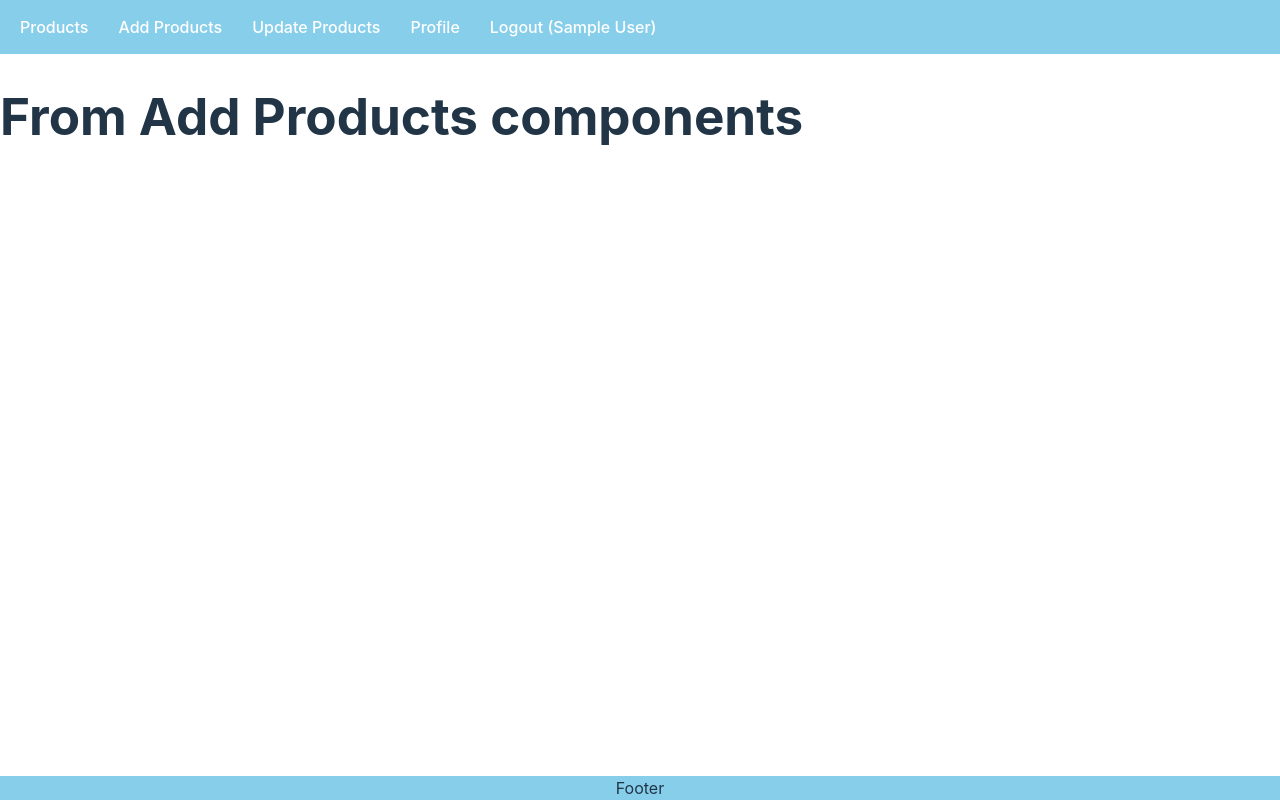
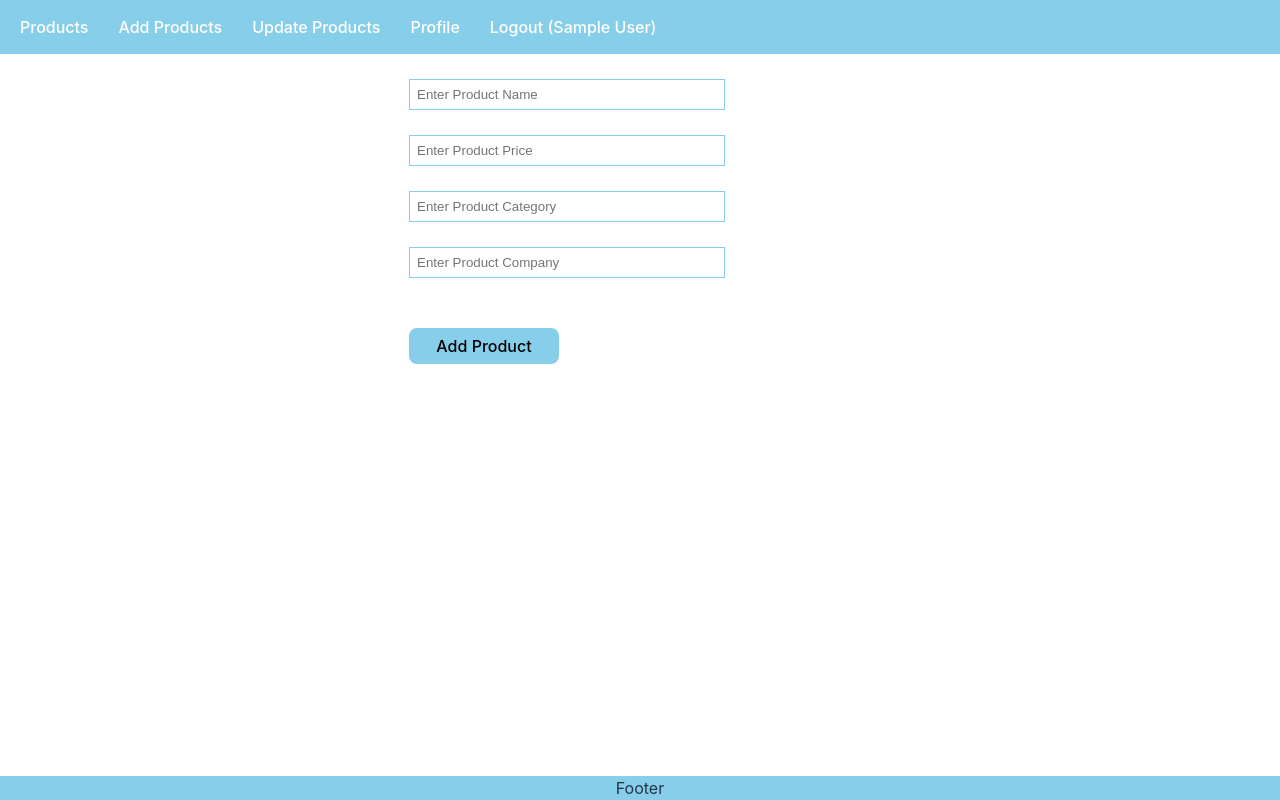
Before and after one commit to zaeem953/First-MERN, a React (Vite) app in the folder front-end/: page /add in a window 1280 px wide. Built offline with nearby package versions, Linux system fonts and the light colour scheme; sample sign-in values are in the browser's storage.

Commit message:
Add product

```diff
--- a/front-end/src/App.css
+++ b/front-end/src/App.css
@@ -24,7 +24,7 @@
   background-color: skyblue;
 }
 
-.signup{
+.signup,.product{
   margin-left: 30%;
 }
 
@@ -51,3 +51,11 @@
 .nav-right{
   text-align: right;
 }
+
+.invalid-input{
+  color: red;
+  margin-top: -20px;
+  margin-left: 25px;
+  display: block;
+  font-size: 12px;
+}
--- a/front-end/src/App.jsx
+++ b/front-end/src/App.jsx
@@ -5,6 +5,7 @@
 import "../src/App.css"
 import PrivateComponenet from './components/PrivateComponenet'
 import Login from './components/Login'
+import AddProduct from './components/AddProduct'
 
 
 function App() {
@@ -18,7 +19,7 @@
 
             <Route element={<PrivateComponenet/>}>
               <Route path="/" element={<h1>From Products components</h1>}/>
-              <Route path="/add" element={<h1>From Add Products components</h1>}/>
+              <Route path="/add" element={<AddProduct/>}/>
               <Route path="/update" element={<h1>From Update Products components</h1>}/>
               <Route path="/logout" element={<h1>From Logout components</h1>}/>
               <Route path="/profile" element={<h1>From Profile components</h1>}/>
--- /dev/null
+++ b/front-end/src/components/AddProduct.jsx
@@ -0,0 +1,50 @@
+import React, { useState } from 'react'
+
+const AddProduct = () => {
+
+    const [name,setName]=useState("")
+    const [price,setPrice]=useState("")
+    const [category,setCategory]=useState("")
+    const [company,setCompany]=useState("")
+    const [error,SetError]=useState(false)
+
+    const addProduct= async ()=>{
+
+        if(!name || !price ||!category ||!company){
+            SetError(true);
+            return false;
+        }
+
+        console.log(name,price,category,company);
+        const userId=JSON.parse(localStorage.getItem("user"))._id;
+        let result= await fetch("http://localhost:3000/add-product",{
+            method:"post",
+            body:JSON.stringify({name, price, category, company, userId}),
+            headers:{
+                "Content-Type":"application/json"
+            }
+        })
+        result = await result.json();
+        console.log(result)
+    }
+  return (
+    <div className='product'>
+        <input type='text' placeholder='Enter Product Name' className='inputBox' value={name} onChange={(e)=>{setName(e.target.value)}} />
+        {error && !name && <span className='invalid-input'>Enter Valid Name</span>}
+
+        <input type='text' placeholder='Enter Product Price' className='inputBox' value={price} onChange={(e)=>{setPrice(e.target.value)}} />
+        {error && !price && <span className='invalid-input'>Enter Valid Price</span>}
+
+        <input type='text' placeholder='Enter Product Category' className='inputBox' value={category} onChange={(e)=>{setCategory(e.target.value)}} />
+        {error && !category && <span className='invalid-input'>Enter Valid Category</span>}
+
+        <input type='text' placeholder='Enter Product Company' className='inputBox' value={company} onChange={(e)=>{setCompany(e.target.value)}} />
+        {error && !company && <span className='invalid-input'>Enter Valid Company</span>}
+
+        <button className='signup-btn' onClick={addProduct}>Add Product</button>
+    </div>
+
+  )
+}
+
+export default AddProduct
```
Also changed, not shown: 2 other files (tests, documents, lock files or other folders).
